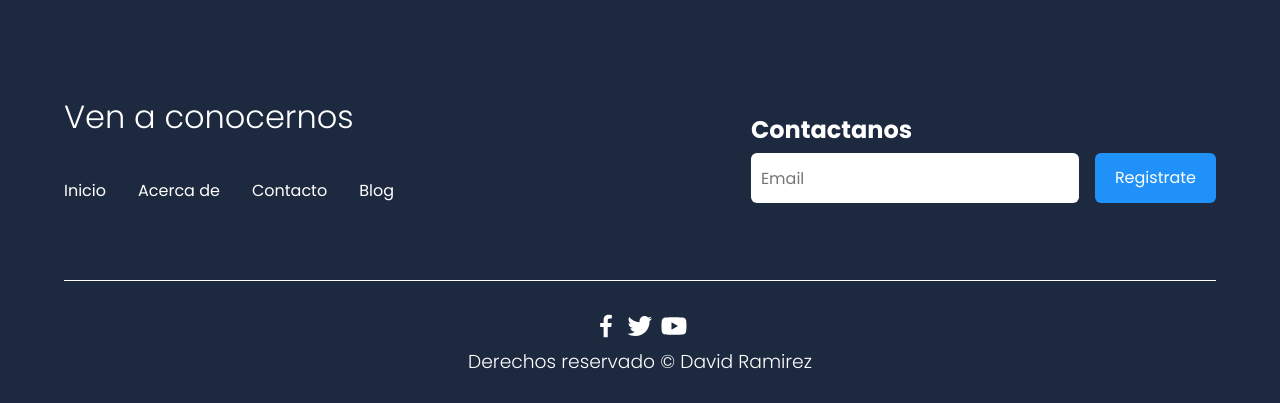
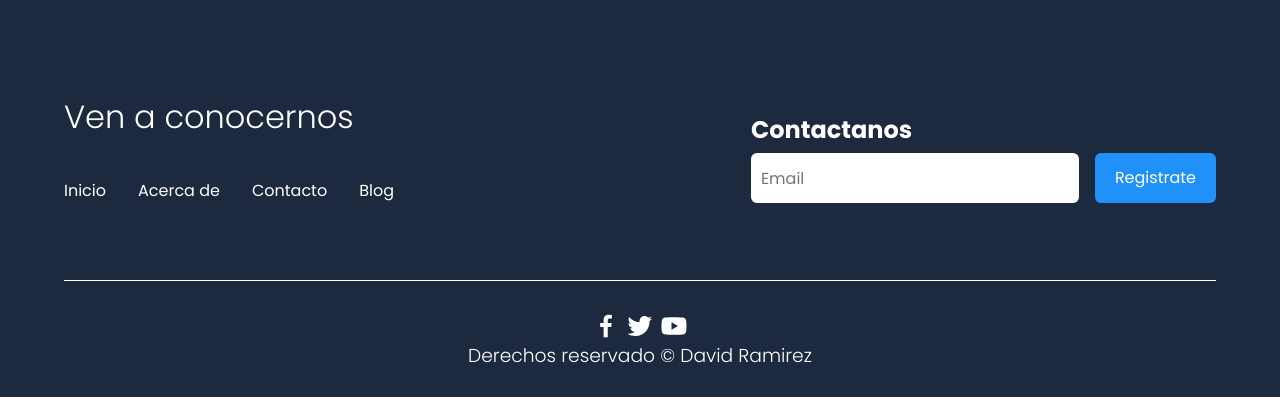
Before and after one commit to RamirezDJ/RamirezDJ.github.io, a PHP site: page / in a window 1280 px wide. Shown: the part 2125-2528 px from the top of the page. Run offline with PHP 8.4, Linux system fonts and the light colour scheme.

Commit message:
Update estilos.css

```diff
--- a/ccs/estilos.css
+++ b/ccs/estilos.css
@@ -275,7 +275,6 @@ body{
 }
 
 .footer__icons{
-    display: inline-flex;
     margin-bottom: 10px;
 }
 
```
